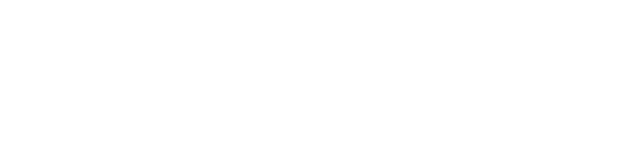
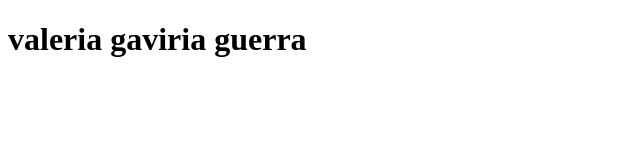
Before and after one commit to valeriagaviriaguerra/cpcgit, a plain HTML site: page index.html in a window 1280 px wide. Shown: the whole page, without its empty margins (0-640 px from the left). Drawn offline with Linux system fonts and the light colour scheme.

Commit message:
se cambia el index

```diff
--- a/index.html
+++ b/index.html
@@ -8,5 +8,8 @@
 </head>
 <body>
 
+    <main>
+        <h1>valeria gaviria guerra</h1>
+    </main>
 </body>
 </html>
```
